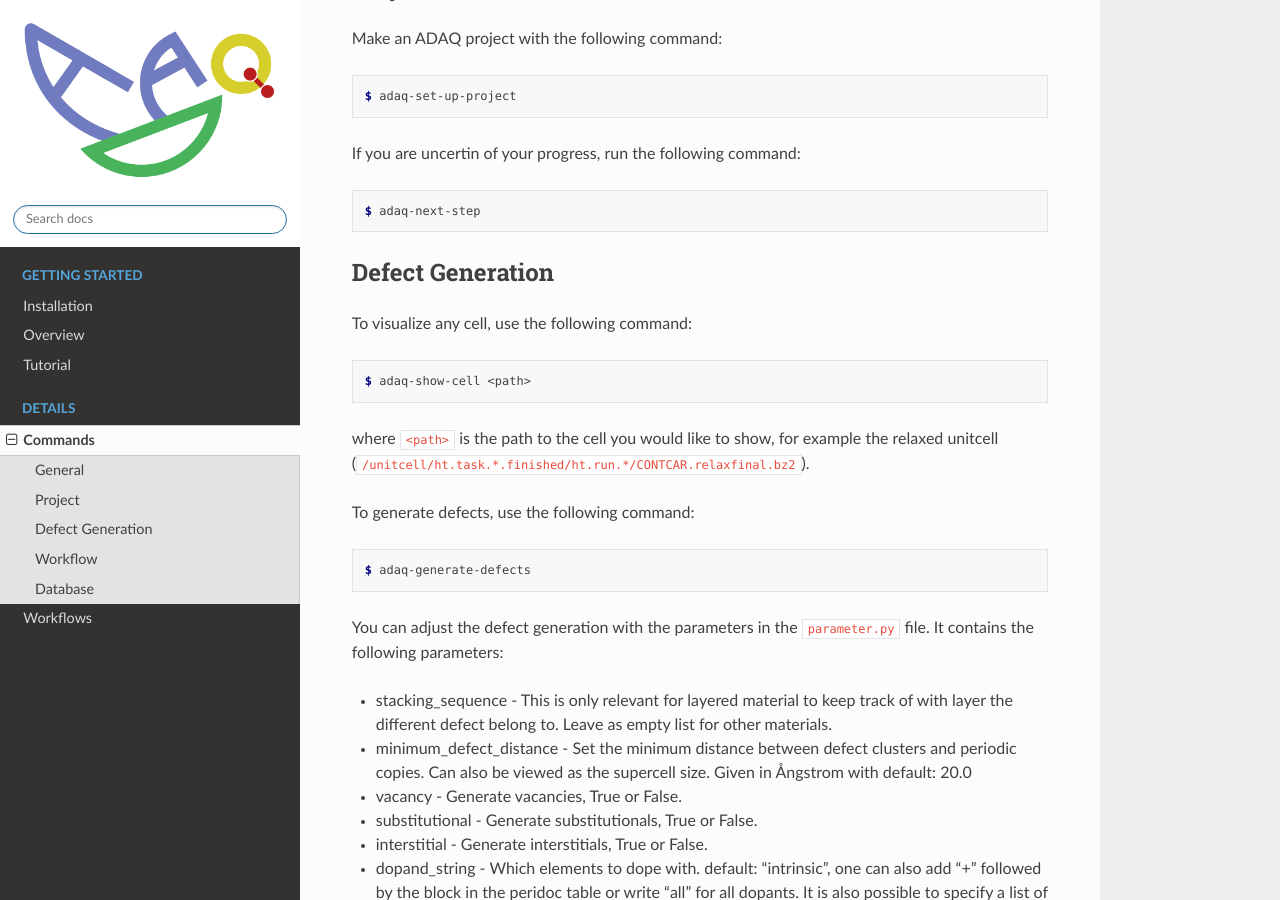
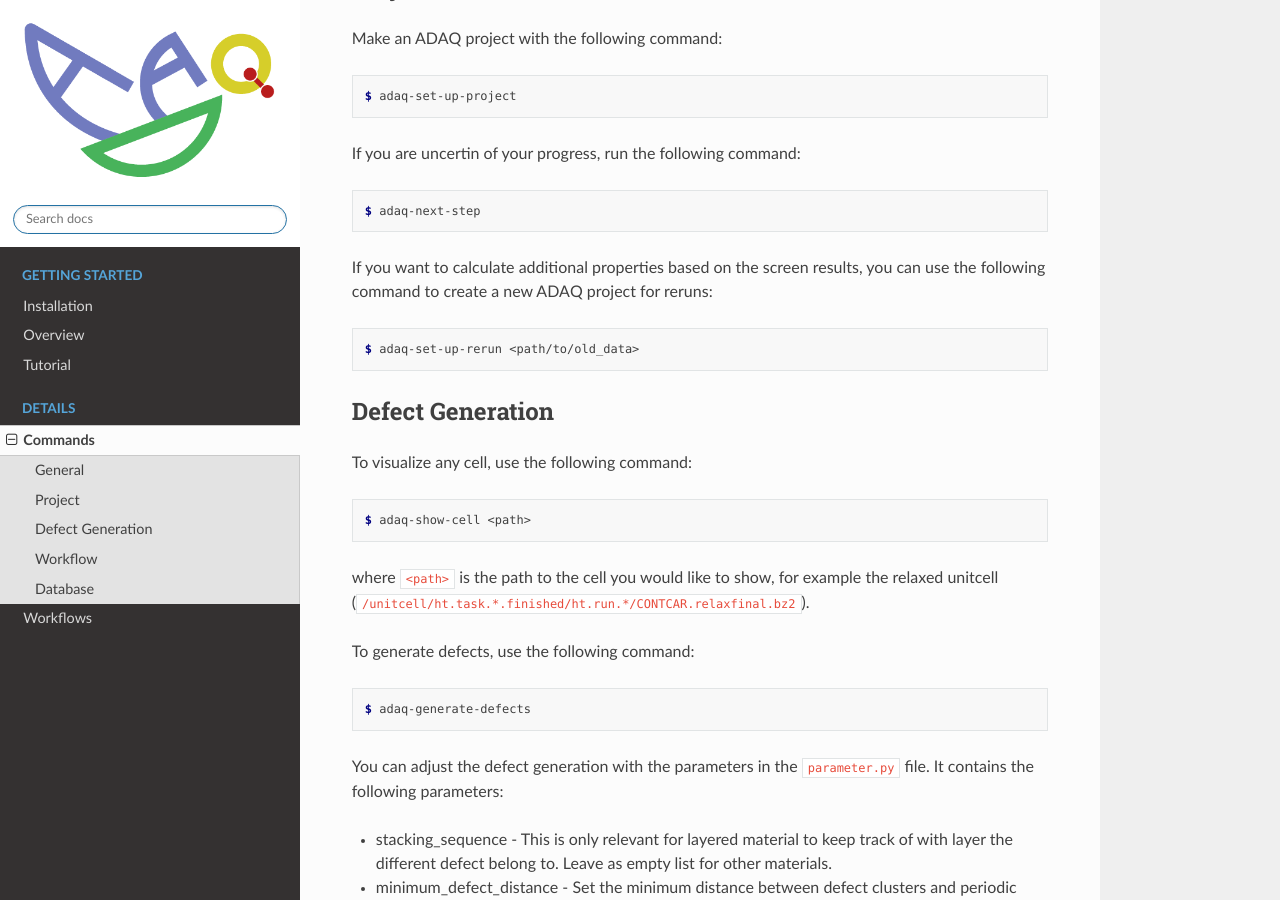
Before and after one commit to j-euler/adaq-doc, a Sphinx documentation site: the page built from docs/source/commands.rst, in a window 1280 px wide and 900 px high, scrolled down 317 px. Built offline with Sphinx 7.4.7 and the Read the Docs theme 2.0.0, drawn with Linux system fonts in a browser that asks for light colours.

Commit message:
added command to set up rerun project

```diff
--- a/docs/source/commands.rst
+++ b/docs/source/commands.rst
@@ -28,6 +28,12 @@ If you are uncertin of your progress, run the following command:
 .. code-block:: console
 
    $ adaq-next-step
+
+If you want to calculate additional properties based on the screen results, you can use the following command to create a new ADAQ project for reruns:
+
+.. code-block:: console
+
+   $ adaq-set-up-rerun <path/to/old_data>
 
 .. _defect:
 
--- a/docs/source/workflows.rst
+++ b/docs/source/workflows.rst
@@ -100,6 +100,8 @@ To reduce the number of calculations, the screen workflow skips interstitial-int
 .. _rerun:
 Make a workflow to calculate additional properties
 -------------
+Command: ``adaq-set-up-rerun``, see :doc:`commands`.
+
 It is possible to make a separate workflow that builds on the results from the screen workflow.
 The framework to rerun screened defects and calculate additional properties is located in ``workflows/rerun_screen_workflow``.
 Copy this folder and make your workflow.
```
